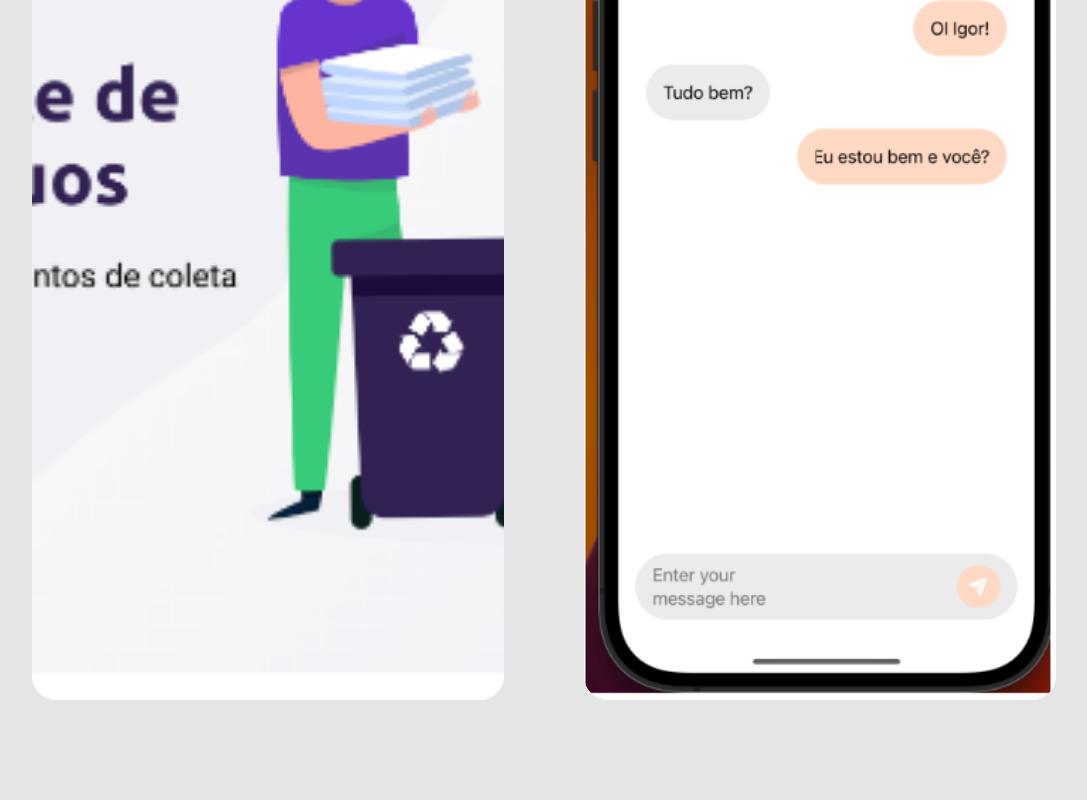
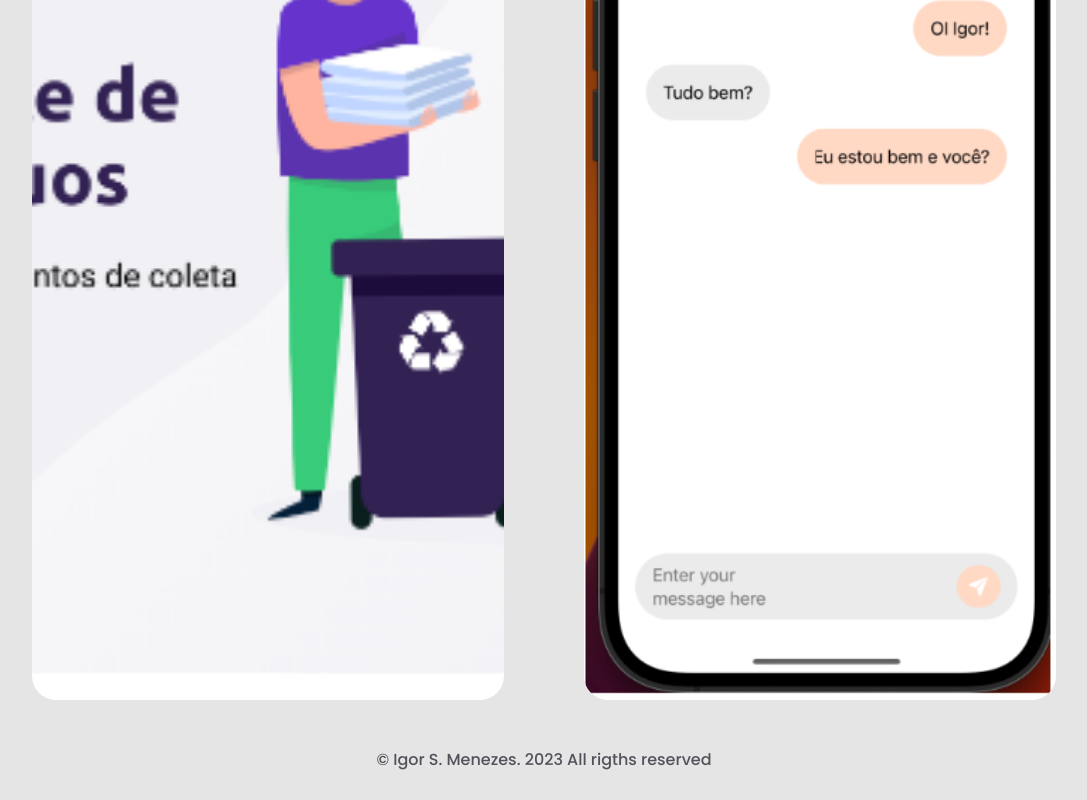
Before and after one commit to ismv00/portifoliov2, a React (Vite) app: page / in a window 1280 px wide. Shown: the part 3348-4148 px from the top of the page, without its empty margins (96-1183 px from the left). Before the commit the page ends 4048 px from the top, so only its background shows below. Built offline with nearby package versions, Linux system fonts and the light colour scheme.

Commit message:
feat:footer

```diff
--- a/src/App.tsx
+++ b/src/App.tsx
@@ -3,6 +3,7 @@ import { Header } from "./components/Header";
 import { Contact } from "./components/Contact";
 import { Skills } from "./components/Skills";
 import "./global.css";
+import { Footer } from "./components/Footer";
 
 function App() {
   return (
@@ -11,6 +12,7 @@ function App() {
       <Facts />
       <Contact />
       <Skills />
+      <Footer />
     </div>
   );
 }
--- /dev/null
+++ b/src/components/Footer.tsx
@@ -0,0 +1,9 @@
+export function Footer() {
+  return (
+    <div className="w-4/5 m-auto mt-12">
+      <div className="w-4/5 text-center m-auto text-zinc-600 my-7">
+        <p>© Igor S. Menezes. 2023 All rigths reserved</p>
+      </div>
+    </div>
+  );
+}
```
